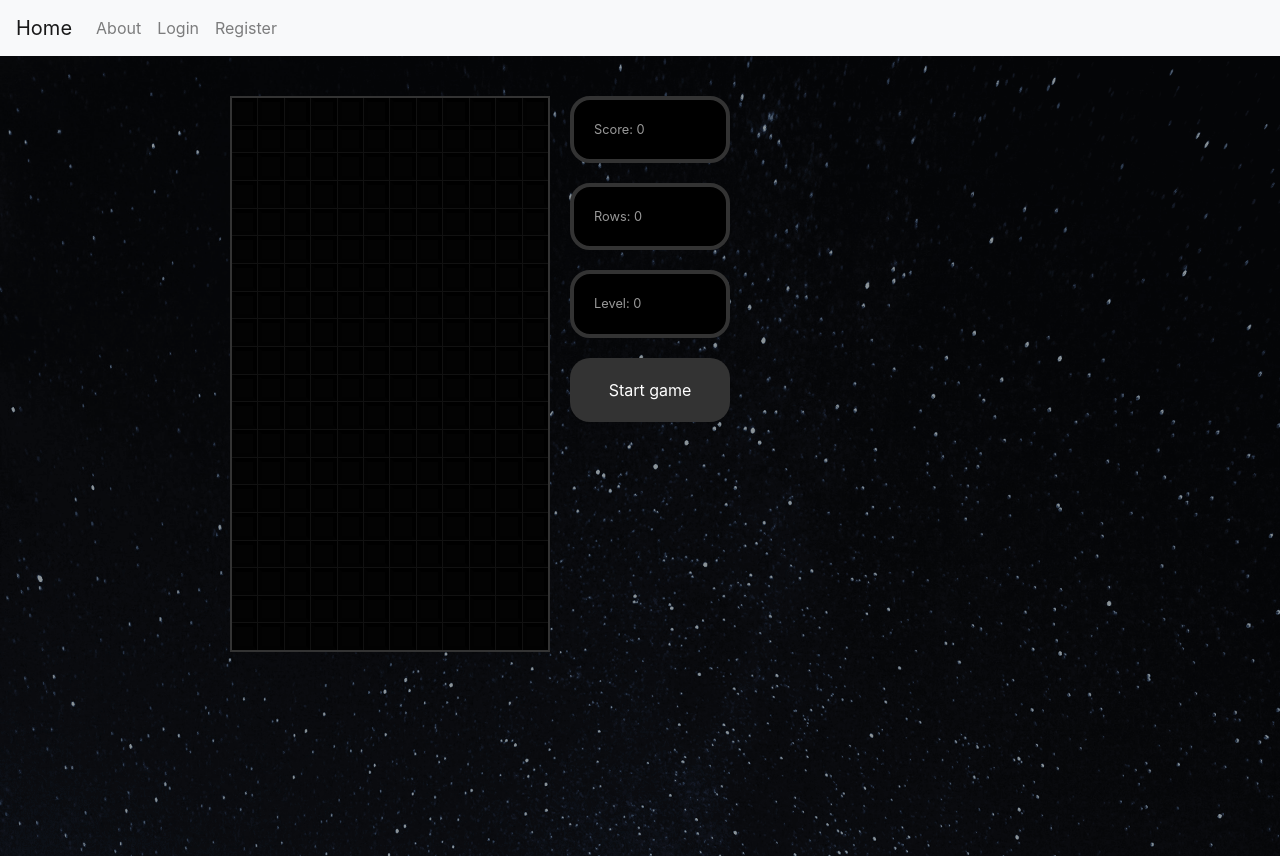
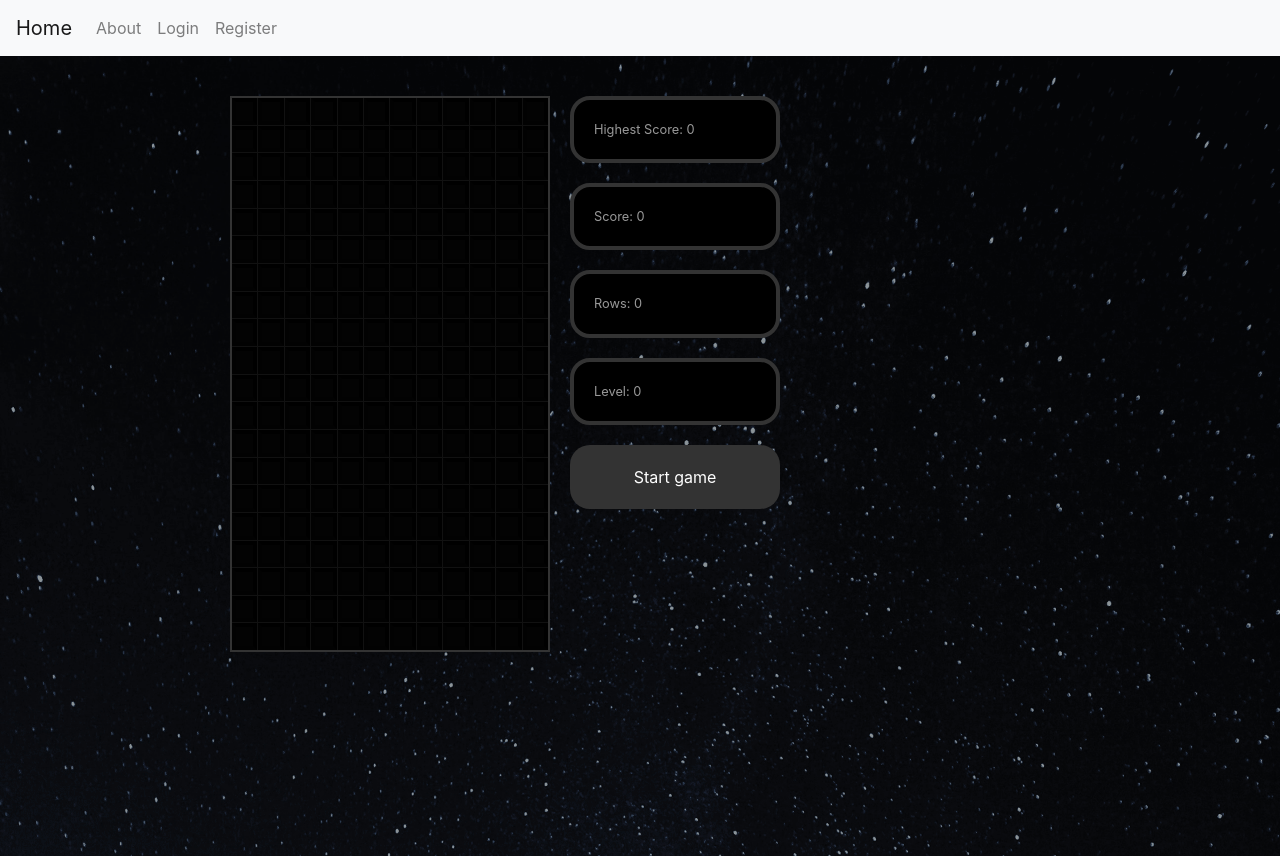
Before and after one commit to Tigran-S/GameHub, a React (Create React App) app: page /tetris in a window 1280 px wide. Built offline with nearby package versions, Linux system fonts and the light colour scheme.

Commit message:
Highest Score

```diff
--- a/src/components/Tetris/components/Tetris.jsx
+++ b/src/components/Tetris/components/Tetris.jsx
@@ -1,4 +1,4 @@
-import React, { useState } from "react";
+import React, { useState, useEffect } from "react";
 
 import { createStage, checkCollision } from "../gameHelpers";
 import { usePlayer } from "../hooks/usePlayer";
@@ -86,6 +86,15 @@ const Tetris = () => {
   useInterval(() => {
     drop();
   }, dropTime);
+  useEffect(() => {
+    if (!Number(localStorage.getItem("record"))) {
+      localStorage.setItem("record", score);
+    }
+    if (Number(localStorage.getItem("record")) <= score) {
+      console.log(localStorage.getItem("record"));
+      localStorage.setItem("record", score);
+    }
+  }, [score]);
   return (
     <StyledTetrisWrapper
       role="button"
@@ -104,6 +113,9 @@ const Tetris = () => {
             <Display gameOver={gameOver}>"Game Over"</Display>
           ) : (
             <div>
+              <Display>{`Highest Score: ${localStorage.getItem(
+                "record"
+              )}`}</Display>
               <Display>{`Score: ${score}`}</Display>
               <Display>{`Rows: ${rows}`}</Display>
               <Display>{`Level: ${level}`}</Display>
--- a/src/components/Tetris/components/styles/StyledTetris.js
+++ b/src/components/Tetris/components/styles/StyledTetris.js
@@ -18,7 +18,7 @@ export const StyledTetris = styled.div`
 
   aside {
     width: 100%;
-    max-width: 200px;
+    max-width: 250px;
     display: block;
     padding: 0 20px;
   }
```
